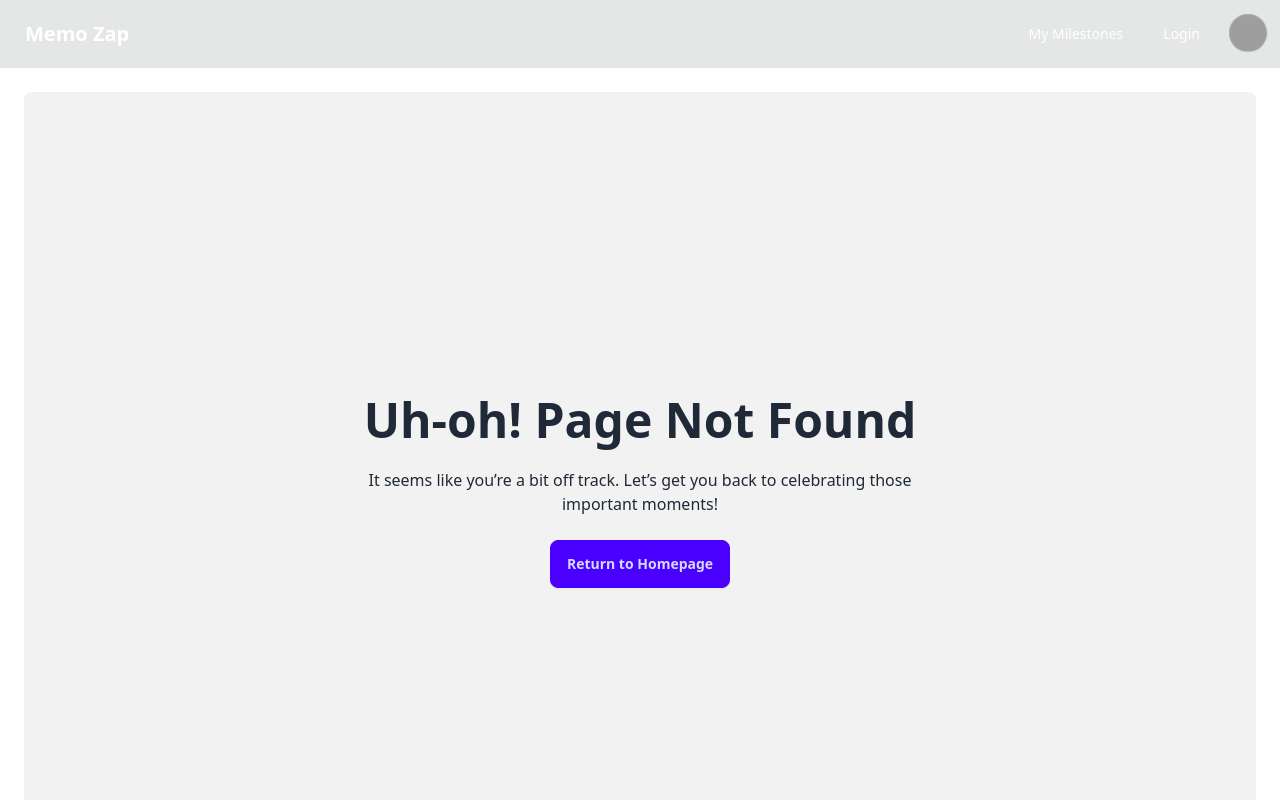
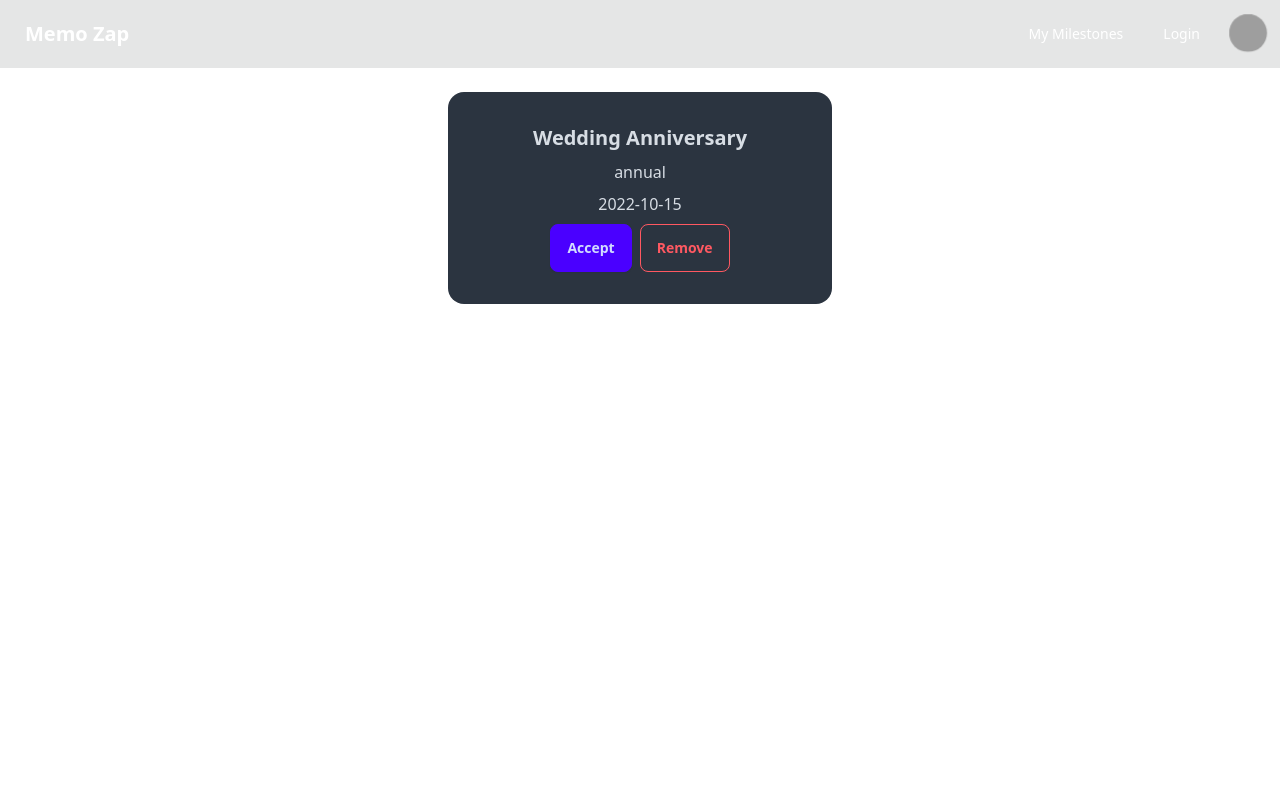
Before and after one commit to mauroef/memo-zap, a Vue app: page /milestones/m1 in a window 1280 px wide. Shown: the top 800 px of the page. Built offline with nearby package versions, Linux system fonts and the light colour scheme; grey boxes are pictures that could not be loaded.

Commit message:
Adding detail page

```diff
--- a/src/components/milestones/MilestoneItem.vue
+++ b/src/components/milestones/MilestoneItem.vue
@@ -7,18 +7,23 @@
       </h2>
       <p>{{ props.startDate }}</p>
       <div class="card-actions justify-end">
-        <button class="btn btn-primary">See Details</button>
+        <router-link class="btn btn-primary" :to="milestoneDetailsLink">See Details</router-link>
       </div>
     </div>
   </div>
 </template>
 
 <script setup>
-import { defineProps } from 'vue';
+import { defineProps, computed } from 'vue';
 
 const props = defineProps({
+  id: String,
   name: String,
   startDate: String,
   frequency: String,
 });
+
+const milestoneDetailsLink = computed(() => {
+  return `/milestones/${props.id}`;
+})
 </script>
--- a/src/router/index.js
+++ b/src/router/index.js
@@ -2,6 +2,7 @@ import { createRouter, createWebHistory } from 'vue-router';
 import HomeView from '@/views/HomeView.vue';
 import LoginView from '@/views/auth/LoginView.vue';
 import MilestoneListView from '@/views/milestones/MilestoneListView.vue';
+import MilestoneDetailView from '@/views/milestones/MilestoneDetail.vue';
 import MilestoneNewView from '@/views/milestones/MilestoneNewView.vue';
 import NotFoundView from '@/views/NotFoundView.vue';
 
@@ -14,23 +15,29 @@ const router = createRouter({
       component: HomeView,
     },
     {
+      path: '/milestones',
+      name: 'milestone-list',
+      component: MilestoneListView,
+    },
+    {
+      path: '/milestones/:id',
+      name: 'milestone-detail',
+      component: MilestoneDetailView,
+      props: true,
+    },
+    {
+      path: '/milestones/new',
+      name: 'milestone-new',
+      component: MilestoneNewView,
+    },
+    {
       path: '/login',
       name: 'login',
       component: LoginView,
     },
     {
-      path: '/milestones',
-      name: 'milestones',
-      component: MilestoneListView,
-    },
-    {
-      path: '/milestones/new',
-      name: 'milestoneNew',
-      component: MilestoneNewView,
-    },
-    {
       path: '/:pathMatch(.*)*',
-      name: 'NotFound',
+      name: 'not-found',
       component: NotFoundView,
     },
   ],
--- /dev/null
+++ b/src/views/milestones/MilestoneDetail.vue
@@ -0,0 +1,33 @@
+<template>
+  <section class="max-w-7xl mx-auto p-6 min-h-screen">
+    <div class="card bg-neutral text-neutral-content w-96 mx-auto">
+      <div class="card-body items-center text-center">
+        <h2 class="card-title">{{ selectedMilestone.name }}</h2>
+        <p>{{ selectedMilestone.frequency }}</p>
+        <p>{{ selectedMilestone.startDate }}</p>
+        <div class="card-actions justify-end">
+          <button class="btn btn-primary">Accept</button>
+          <button class="btn btn-outline btn-error">Remove</button>
+        </div>
+      </div>
+    </div>
+  </section>
+</template>
+
+<script setup>
+import { defineProps, computed } from 'vue';
+import { useMilestoneStore } from '@/store';
+
+const props = defineProps({
+  id: {
+    type: String,
+  },
+});
+
+const milestonesStore = useMilestoneStore();
+const selectedMilestone = computed(() => {
+  return milestonesStore.allMilestones.find(
+    (milestone) => milestone.id === props.id
+  );
+});
+</script>
--- a/src/views/milestones/MilestoneListView.vue
+++ b/src/views/milestones/MilestoneListView.vue
@@ -13,6 +13,7 @@
           :key="milestone.id"
         >
           <MilestoneItem
+            :id="milestone.id"
             :name="milestone.name"
             :startDate="milestone.startDate"
             :frequency="milestone.frequency"
```
